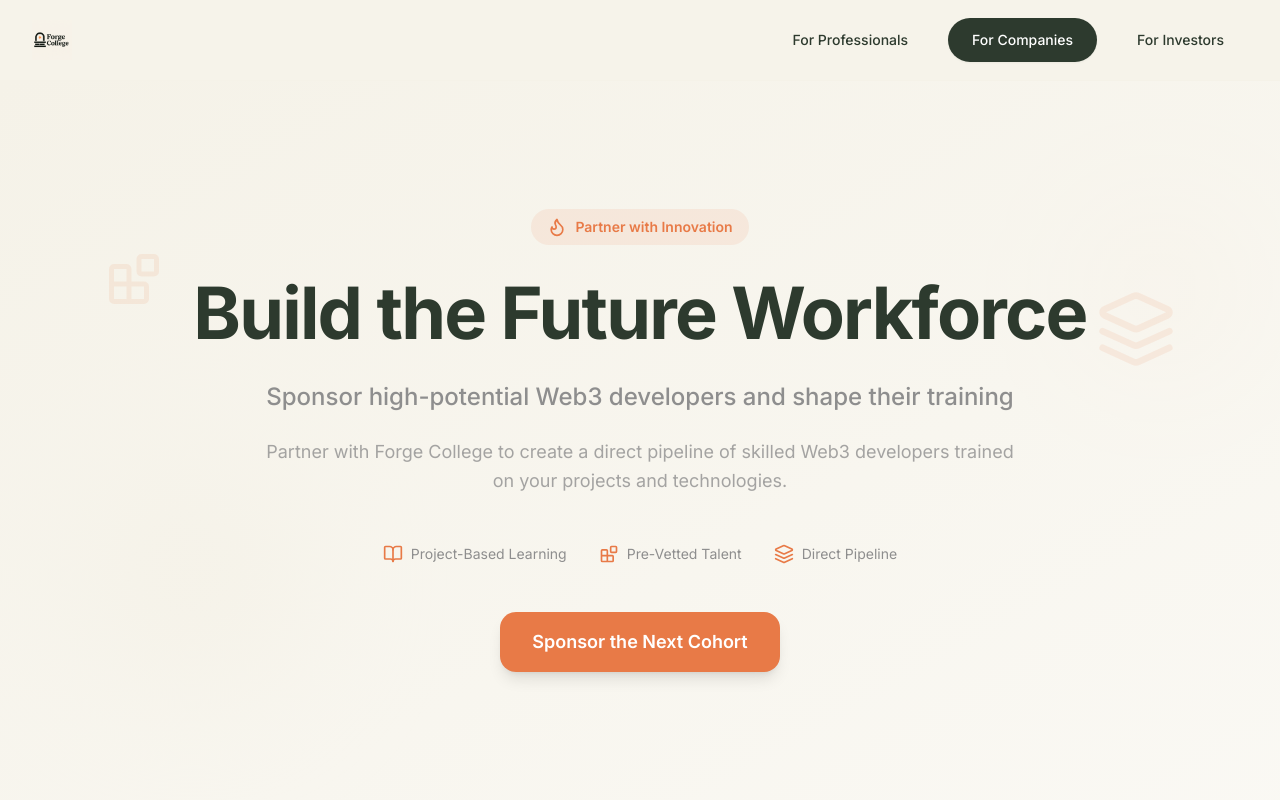
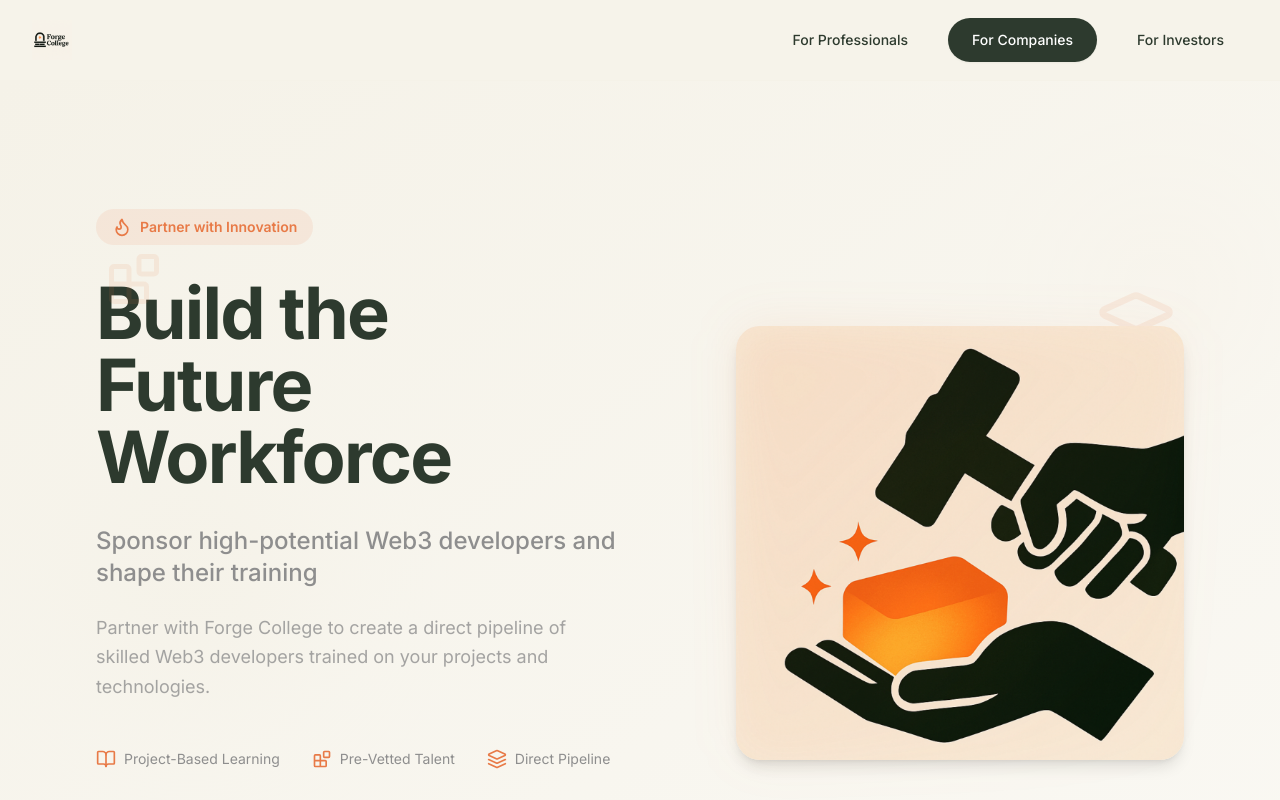
Before and after one commit to arturrod96/forge-college, a React (Vite) app: page /companies in a window 1280 px wide. Shown: the top 800 px of the page. Built offline with nearby package versions, Linux system fonts and the light colour scheme.

Commit message:
Add image to Companies page hero
Include the provided image in the hero section of the Companies page.

```diff
--- a/src/pages/Companies.tsx
+++ b/src/pages/Companies.tsx
@@ -66,7 +66,7 @@ const Companies = () => {
 
       {/* Enhanced Hero Section */}
       <section className="relative py-24 lg:py-32 bg-gradient-to-br from-forge-cream to-forge-cream/50">
-        <div className="max-w-6xl mx-auto px-6 lg:px-8 text-center relative">
+        <div className="max-w-6xl mx-auto px-6 lg:px-8 relative">
           {/* Decorative elements */}
           <div className="absolute top-10 left-10 opacity-10">
             <Blocks size={60} className="text-forge-orange" />
@@ -75,7 +75,10 @@ const Companies = () => {
             <Layers size={80} className="text-forge-orange" />
           </div>
 
-          <div className="flex items-center justify-center gap-3 mb-8">
+          <div className="grid lg:grid-cols-2 gap-12 items-center">
+            {/* Left side - Text content */}
+            <div className="text-center lg:text-left">
+              <div className="flex items-center justify-center lg:justify-start gap-3 mb-8">
                 <div className="flex items-center gap-2 bg-forge-orange/10 px-4 py-2 rounded-full">
                   <Flame size={20} className="text-forge-orange" />
                   <span className="text-sm font-semibold text-forge-orange">Partner with Innovation</span>
@@ -85,15 +88,15 @@ const Companies = () => {
               <h1 className="text-5xl lg:text-7xl font-bold text-forge-dark mb-8 leading-[1.1] tracking-tight">
                 Build the Future Workforce
               </h1>
-          <p className="text-xl lg:text-2xl text-forge-gray mb-6 font-medium max-w-4xl mx-auto">
+              <p className="text-xl lg:text-2xl text-forge-gray mb-6 font-medium">
                 Sponsor high-potential Web3 developers and shape their training
               </p>
-          <p className="text-lg text-forge-gray/80 mb-12 max-w-3xl mx-auto leading-relaxed">
+              <p className="text-lg text-forge-gray/80 mb-12 leading-relaxed">
                 Partner with Forge College to create a direct pipeline of skilled Web3 developers trained on your projects and technologies.
               </p>
 
               {/* Feature highlights */}
-          <div className="flex items-center justify-center gap-8 mb-12">
+              <div className="flex items-center justify-center lg:justify-start gap-8 mb-12">
                 <div className="flex items-center gap-2">
                   <BookOpen size={20} className="text-forge-orange" />
                   <span className="text-sm text-forge-gray">Project-Based Learning</span>
@@ -115,6 +118,21 @@ const Companies = () => {
                 <span className="relative z-10">Sponsor the Next Cohort</span>
                 <div className="absolute inset-0 bg-gradient-to-r from-forge-orange to-forge-orange-light opacity-0 group-hover:opacity-100 transition-opacity duration-200"></div>
               </button>
+            </div>
+
+            {/* Right side - Image */}
+            <div className="flex justify-center lg:justify-end">
+              <div className="relative">
+                <img
+                  src="/lovable-uploads/176191fb-e3a7-447a-b0ce-90fe372c60d1.png"
+                  alt="Partnership illustration"
+                  className="w-full max-w-md h-auto rounded-3xl shadow-lg"
+                />
+                {/* Decorative glow effect */}
+                <div className="absolute inset-0 bg-gradient-to-br from-forge-orange/10 to-transparent rounded-3xl blur-xl"></div>
+              </div>
+            </div>
+          </div>
         </div>
       </section>
 
```
Also changed, not shown: public/lovable-uploads/176191fb-e3a7-447a-b0ce-90fe372c60d1.png (added). Lines whose indentation alone changed are shown as unchanged.
